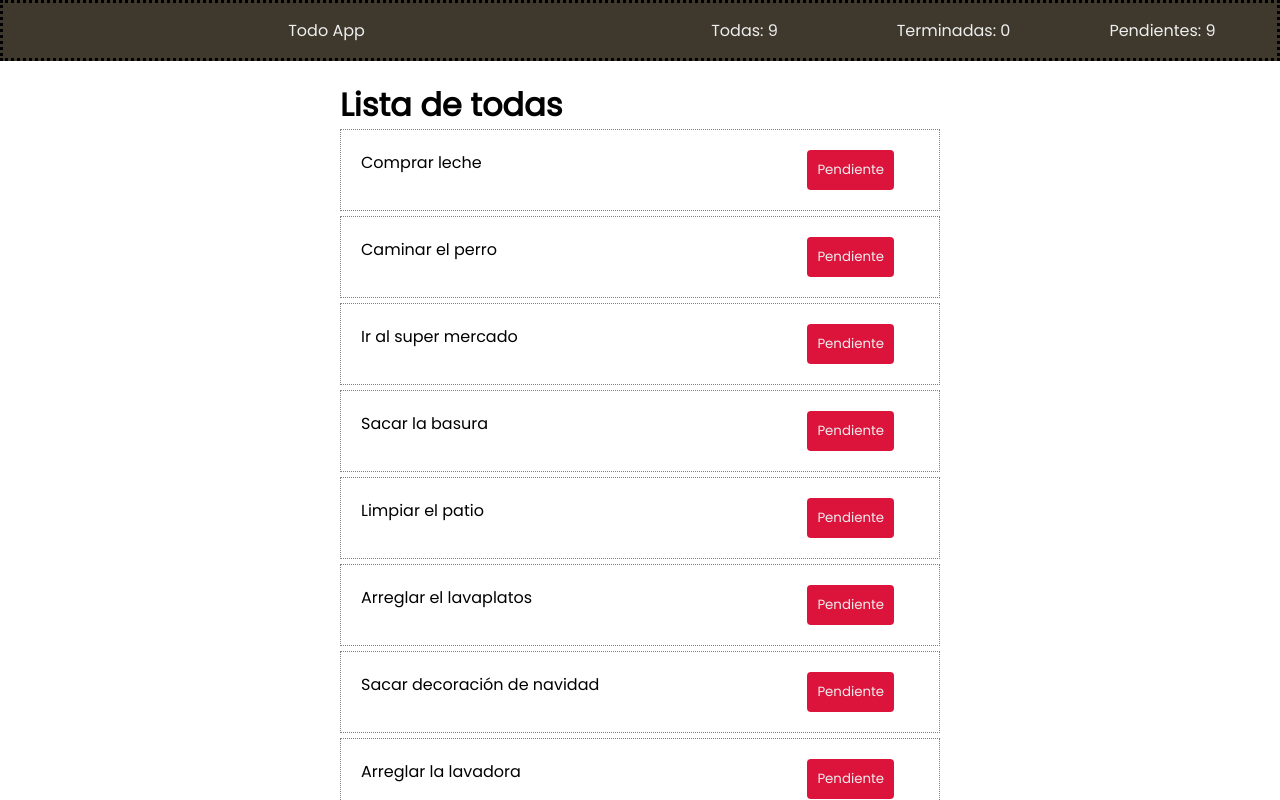
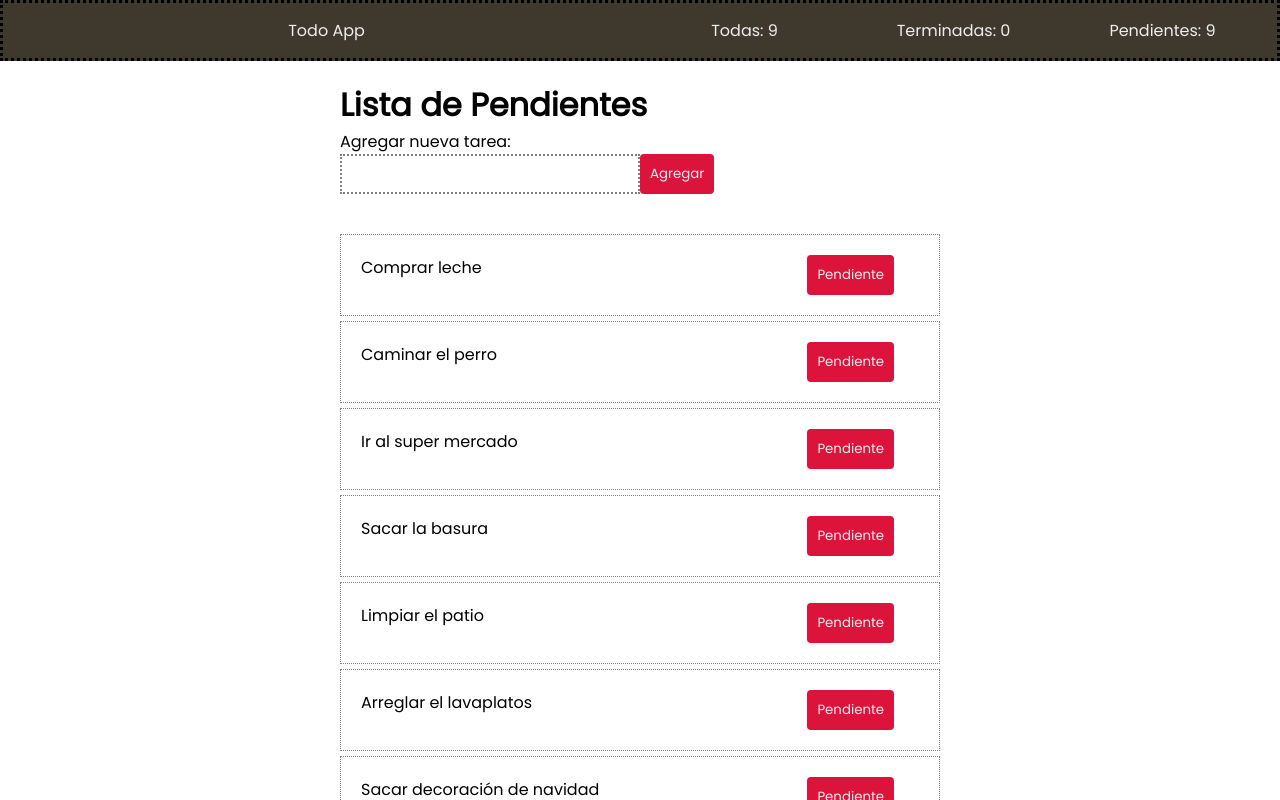
Before and after one commit to jayad23/camada_3_React_Official_Repo, a React (Vite) app: page / in a window 1280 px wide. Shown: the top 800 px of the page. Built offline with nearby package versions, Linux system fonts and the light colour scheme.

Commit message:
Mesa de Clase 4 - completa

```diff
--- a/src/components/week_4/class_1/Dashboard.jsx
+++ b/src/components/week_4/class_1/Dashboard.jsx
@@ -2,18 +2,45 @@ import React, { useState } from 'react'
 import Header from './components/header/Header'
 import Tasks from './components/tasks/Tasks';
 import { data } from "./db";
-
+import { TaskContainer, Button, Form, TextField, ErrorMessageLabel } from "./components/tasks/TaskStyle";
+const REGEX_STRING = "^[A-Za-z] *";
 // ESTO ES SOLO INICIAL Y NO SE VA A RE-DEFINIR CON EL CAMBIO DE ESTADOS.
 const done = data.filter(todo => todo.isFinished === true);
 const pend = data.filter(todo => todo.isFinished === false);
-
+const regex = new RegExp(REGEX_STRING);
 //ESTE ES EL COMPONENTE PADRE
 const Dashboard = () => {
   const [todos, setTodos] = useState(data);
   const [doneTasks, setDoneTasks] = useState(done);
   const [pendingTasks, setPendingTasks] = useState(pend);
   const [selection, setSelection] = useState(null);
+  const [textFieldValue, setTextFieldValue] = useState("");
+  const [error, setError] = useState(null);
+  const [id, setId] = useState(data[data.length - 1].id)
 
+  const handleSubmit = (e) => {
+    e.preventDefault();
+    const newTask = { id: id, task: textFieldValue, isFinished: false };
+    setTodos([newTask, ...todos]);
+    setTextFieldValue("");
+  }
+
+  const handleCleanUpErrorMessage = () => {
+    setError(null);
+  }
+
+  const handleOnChangeEvent = (value) => {
+    setError(null);
+    if (value.length > 0 && regex.test(value)) {
+      setId(id + 1);
+      setTextFieldValue(value);
+    } else {
+      setTextFieldValue("");
+      setError("Este input no acepta números");
+    }
+
+  }
+  console.log(todos);
   const handleTodos = (todo) => {
     const taskSelected = todos.map(td => td.id === todo.id ? { ...td, isFinished: !td.isFinished } : td);
     setTodos(taskSelected);
@@ -66,6 +93,28 @@ const Dashboard = () => {
         done={doneTasks}
         pending={pendingTasks}
       />
+      <TaskContainer>
+        <h1>Lista de {selection === "todos" ? "Todas" : selection === "finished" ? "Terminadas" : "Pendientes"}</h1>
+        <Form onSubmit={handleSubmit}>
+          <label htmlFor="new_task">Agregar nueva tarea:</label>
+          <div>
+            <TextField
+              id="new_task"
+              value={textFieldValue}
+              onChange={(e) => handleOnChangeEvent(e.target.value)}
+            />
+            <Button type="submit">Agregar</Button>
+          </div>
+          {
+            error && (
+              <div style={{ display: "flex", gap: "10px" }}>
+                <ErrorMessageLabel>{error}</ErrorMessageLabel>
+                <Button close onClick={handleCleanUpErrorMessage}>X</Button>
+              </div>
+            )
+          }
+        </Form>
+      </TaskContainer>
       {RenderComponent(selection)}
     </div>
   )
--- a/src/components/week_4/class_1/components/tasks/TaskStyle.js
+++ b/src/components/week_4/class_1/components/tasks/TaskStyle.js
@@ -1,4 +1,4 @@
-import styled from "styled-components";
+import styled, { css } from "styled-components";
 
 export const TaskContainer = styled.main`
   margin: 0 auto;
@@ -22,4 +22,34 @@ export const Button = styled.button`
   background-color: ${({ bgColor }) => bgColor ? "green": "crimson"};
   color: #eee;
   cursor: pointer;
+  ${({ close }) => close && css`
+    width: 10px;
+    height: 10px;
+    border-radius: 100%;
+    background-color: white;
+    border: 1px solid crimson;
+    color: crimson;
+    font-size: 10px;
+    display: flex;
+    justify-content: center;
+    text-align: center;
+    align-items: center;
+  `}
 `
+
+export const Form = styled.form`
+  display: flex;
+  flex-direction: column;
+`
+
+export const TextField = styled.input`
+  padding: 8px;
+  border: 2px dotted gray;
+  width: 50%;
+  outline: none;
+`
+
+export const ErrorMessageLabel = styled.p`
+  color: crimson;
+  font-size: 12px;
+`
--- a/src/components/week_4/class_1/components/tasks/Tasks.jsx
+++ b/src/components/week_4/class_1/components/tasks/Tasks.jsx
@@ -1,9 +1,8 @@
 import React from 'react'
-import { TaskContainer, TaskCard, Button } from "./TaskStyle";
+import { TaskContainer, TaskCard, Button, Form, TextField } from "./TaskStyle";
 
 const Tasks = ({ title, data, handleTodos }) => (
   <TaskContainer >
-    <h1>{title}</h1>
     {
       data.map(todo => (
         <TaskCard key={todo.id}>
```
